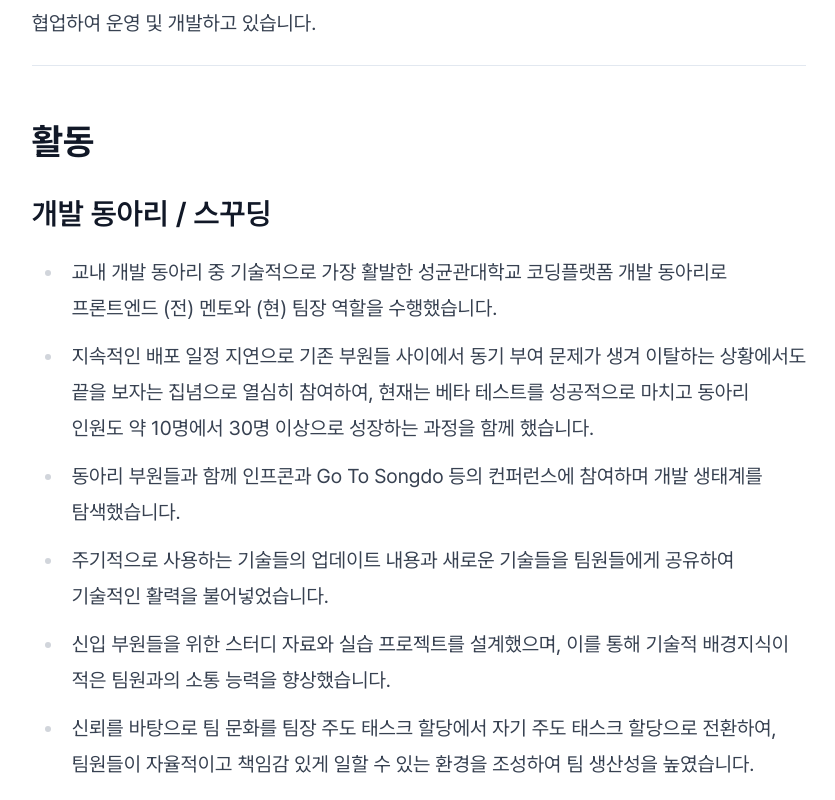
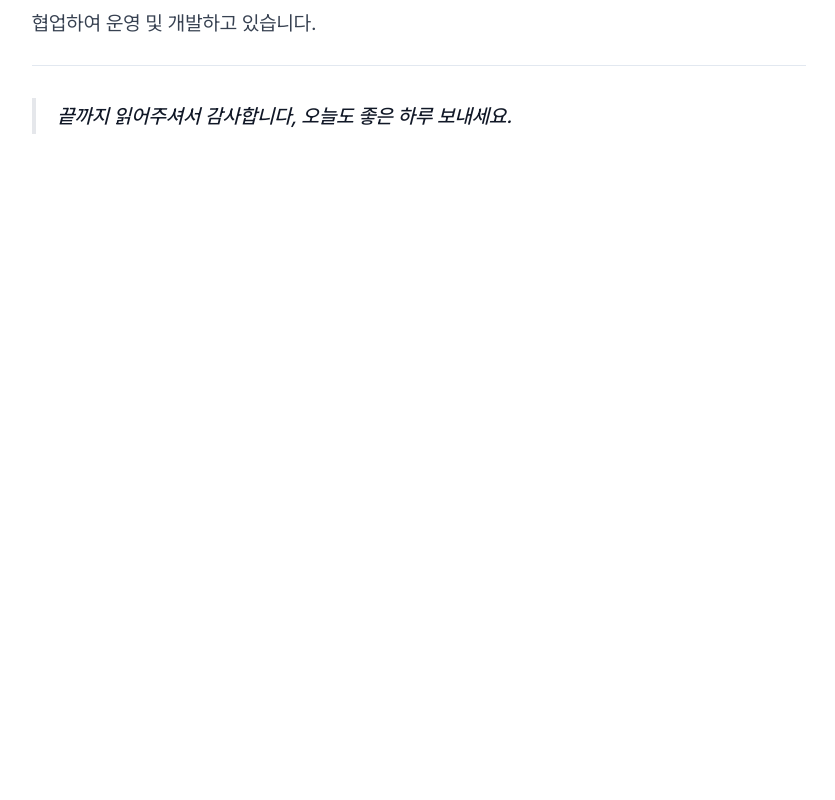
Before and after one commit to dayongkr/resume, a Next.js app: page / in a window 1280 px wide. Shown: the part 2240-3040 px from the top of the page, without its empty margins (221-1056 px from the left). After the commit the page ends 2438 px from the top, so only its background shows below. Built offline with nearby package versions, Linux system fonts and the light colour scheme.

Commit message:
fix: hide some section

```diff
--- a/src/app/page.tsx
+++ b/src/app/page.tsx
@@ -10,11 +10,11 @@ export default function Home() {
     <main className="container prose prose-lg break-keep dark:prose-invert md:prose-xl">
       <BioSection />
       <ProjectSection />
-      <ActivitySection />
+      {/* <ActivitySection />
       <AwardSection />
       <EducationSection />
       <SkillSection />
-      <ContactSection />
+      <ContactSection /> */}
       <blockquote>끝까지 읽어주셔서 감사합니다, 오늘도 좋은 하루 보내세요.</blockquote>
     </main>
   );
```
